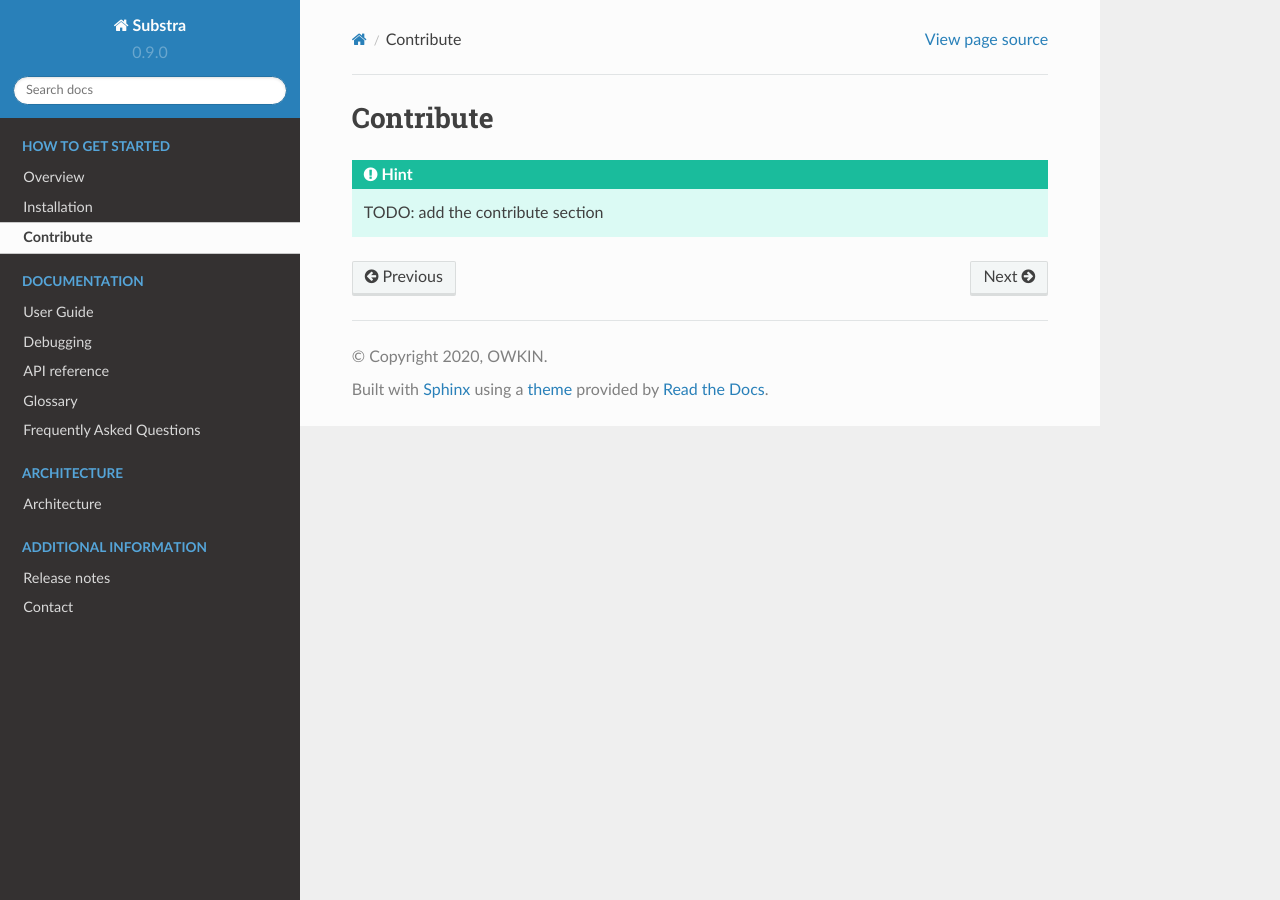
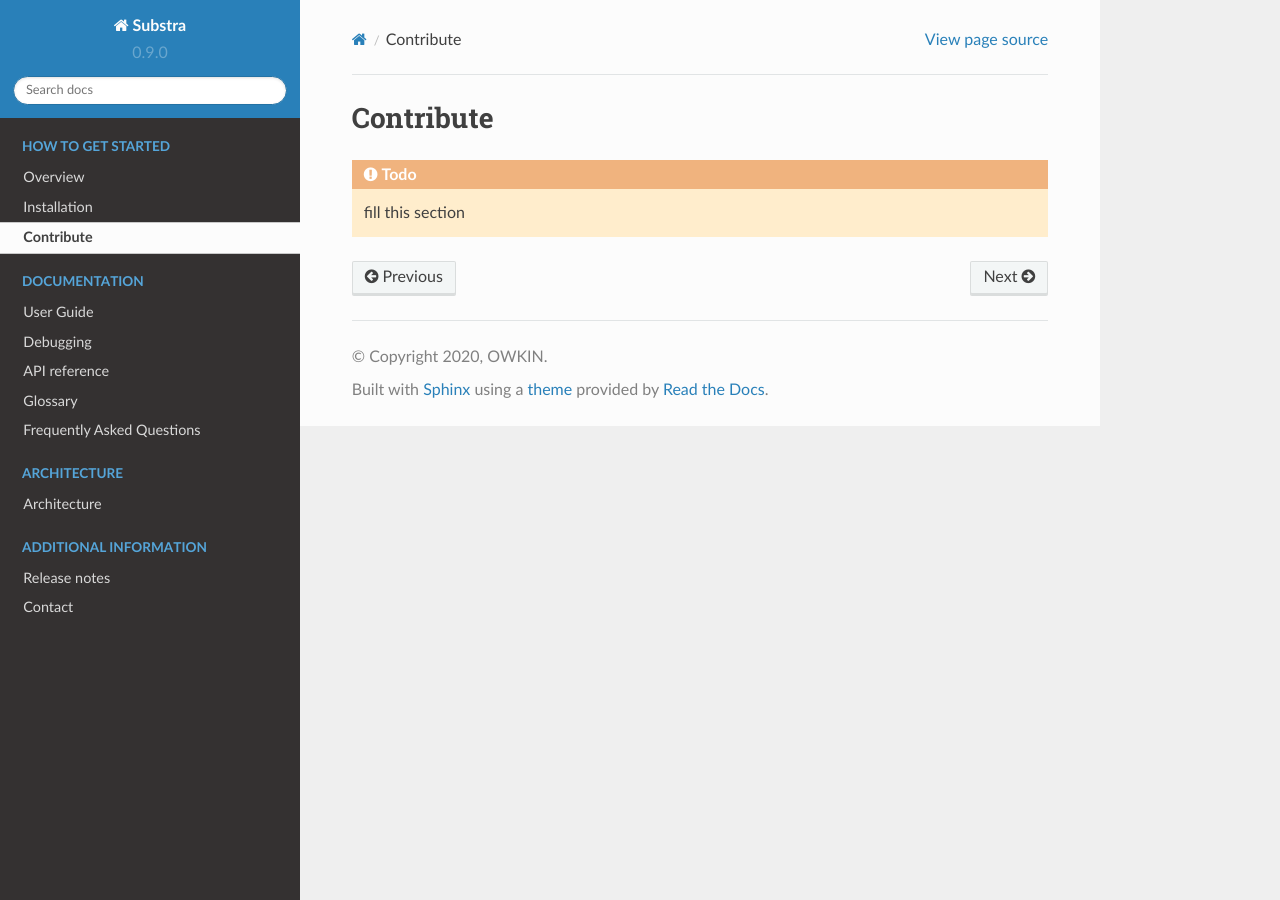
Before and after one commit to Substra/substra, a Sphinx documentation site: the page built from docs/source/get_started/contribute.rst, in a window 1280 px wide. Built offline with Sphinx 7.4.7 and the Read the Docs theme 2.0.0, drawn with Linux system fonts in a browser that asks for light colours.

Commit message:
update todo of contribute
Signed-off-by: maria.telenczuk <maria.telenczuk@owkin.com>

```diff
--- a/docs/source/get_started/contribute.rst
+++ b/docs/source/get_started/contribute.rst
@@ -1,6 +1,6 @@
 Contribute
 ----------
 
-.. hint::
+.. todo::
 
-    TODO: add the contribute section
+    fill this section
```
